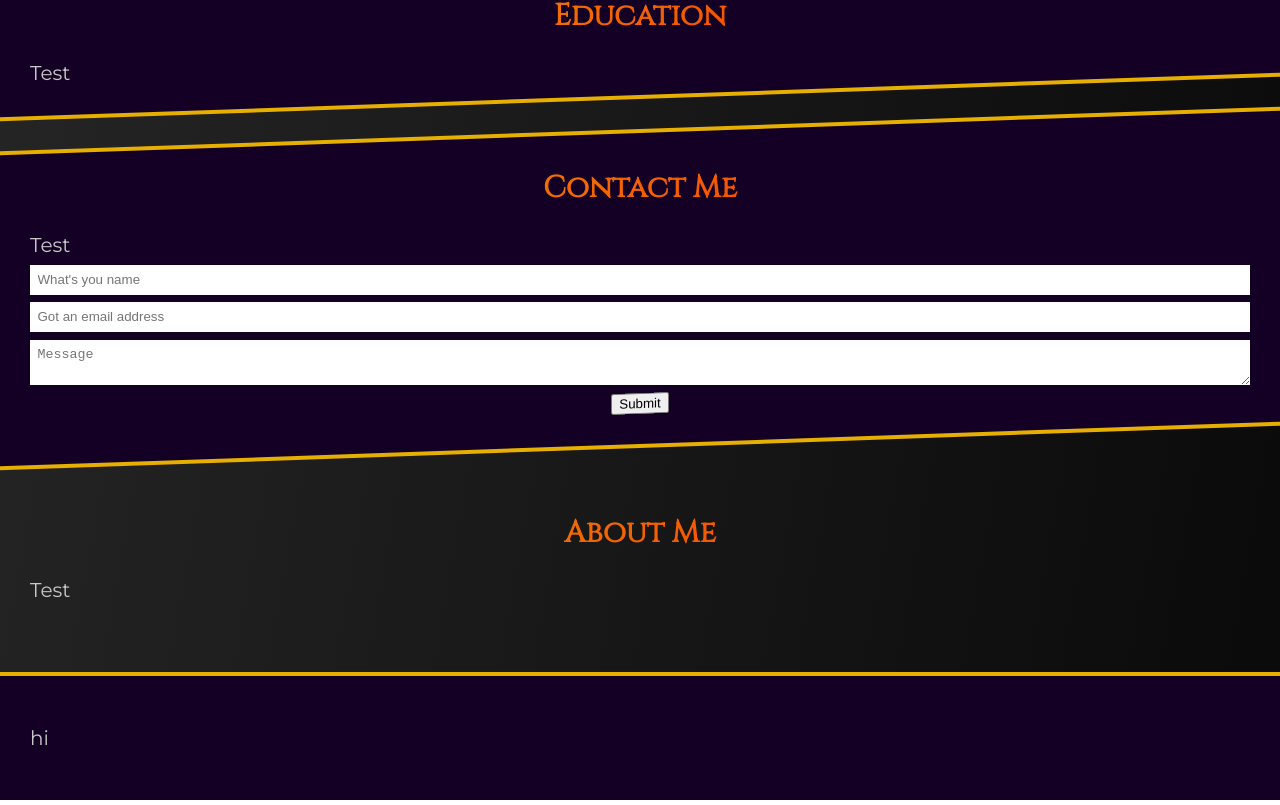
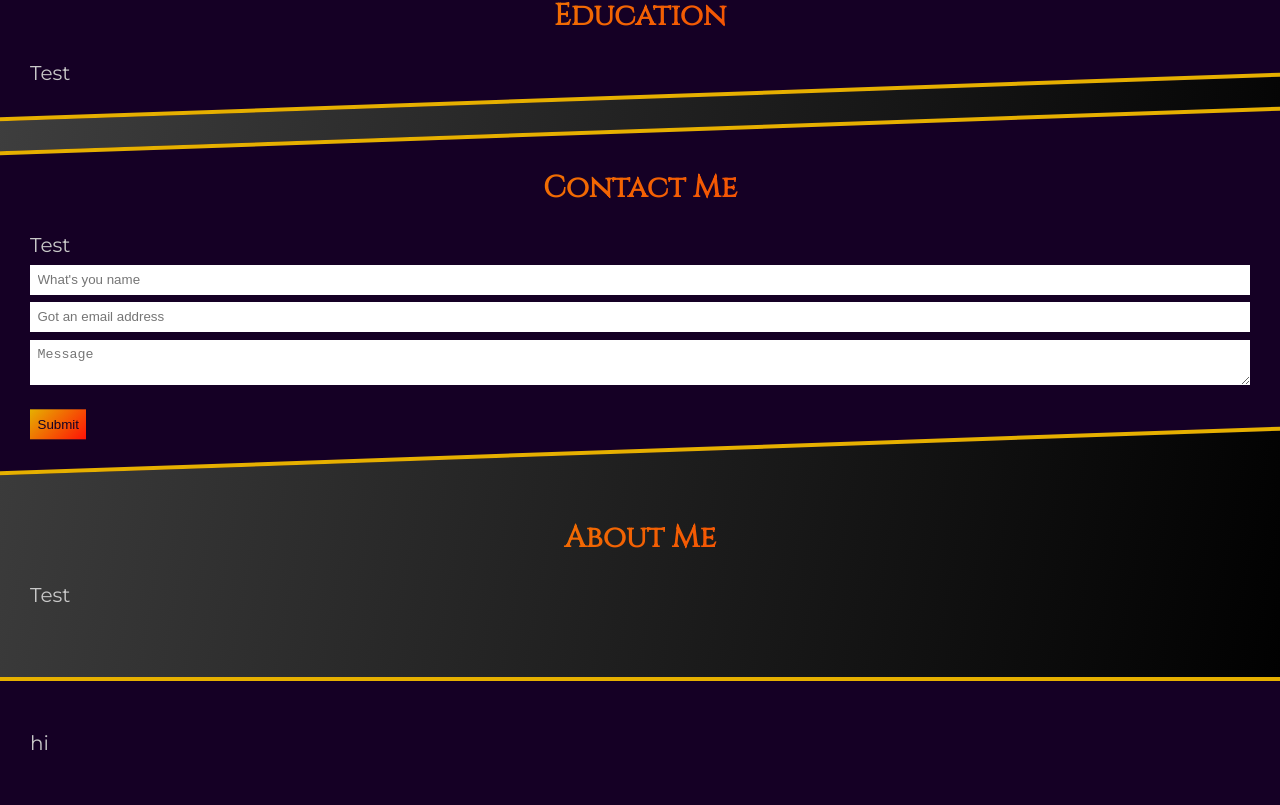
Before and after one commit to timscodebase/tim, a Next.js app: page / in a window 1280 px wide. Shown: the part 953-1758 px from the top of the page. Built offline with nearby package versions, Linux system fonts and the light colour scheme.

Commit message:
form button

```diff
--- a/components/ContactForm.js
+++ b/components/ContactForm.js
@@ -2,6 +2,14 @@ import styled from "styled-components";
 
 const StyledContactForm = styled.div`
   margin-bottom: 2rem;
+  text-align: left;
+
+  button {
+    position: revert;
+    padding: 0.75rem;
+    color: var(--dark-highlight);
+    background: linear-gradient(135deg, rgb(230, 176, 0), rgb(255, 18, 6));
+  }
 `;
 
 export default function ContactForm() {
@@ -24,7 +32,9 @@ export default function ContactForm() {
         <p>
           <textarea type="text" name="message" placeholder="Message" />
         </p>
-        <button onSubmit={handleSubmit}>Submit</button>
+        <button className="skewy" onSubmit={handleSubmit}>
+          Submit
+        </button>
       </form>
     </StyledContactForm>
   );
--- a/components/MenuToggle.js
+++ b/components/MenuToggle.js
@@ -13,7 +13,11 @@ const Path = (props) => (
 
 export default function MenuToggle({ toggle }) {
   return (
-    <button aria-label="Toggle Menu" className="fixed" onClick={toggle}>
+    <button
+      aria-label="Toggle Menu"
+      className="nav-button fixed"
+      onClick={toggle}
+    >
       <svg width="23" height="23" viewBox="0 0 23 23">
         <Path
           variants={{
--- a/pages/index.js
+++ b/pages/index.js
@@ -73,7 +73,7 @@ export default function Home() {
 
       <main>
         <Header>
-          <h1>Tim Smith</h1>
+          <h1 className="skewy">Tim Smith</h1>
           <p>Frontend Web Developer</p>
         </Header>
         <MainContent>
--- a/styles/globals.css
+++ b/styles/globals.css
@@ -7,7 +7,7 @@ body {
   margin: 0;
   color: var(--text-color);
   background-color: var(--background-color);
-  background: linear-gradient(100deg, rgb(40, 40, 40), rgb(10, 10, 10));
+  background: linear-gradient(100deg, rgb(70, 70, 70), rgb(0, 0, 0));
   font-family: "Montserrat", -apple-system, BlinkMacSystemFont, Segoe UI, Roboto,
     Oxygen, Ubuntu, Cantarell, Fira Sans, Droid Sans, Helvetica Neue, sans-serif;
   font-size: 62.5%;
@@ -69,6 +69,12 @@ textarea {
   outline: 0;
 }
 
+button {
+  border: 0;
+  outline: 0;
+  user-select: none;
+}
+
 @import "nav.css";
 
 @media (max-width: 500px) {
--- a/styles/nav.css
+++ b/styles/nav.css
@@ -15,7 +15,7 @@ nav {
   background: #fff;
 }
 
-button {
+.nav-button {
   outline: none;
   border: none;
   -webkit-user-select: none;
```
